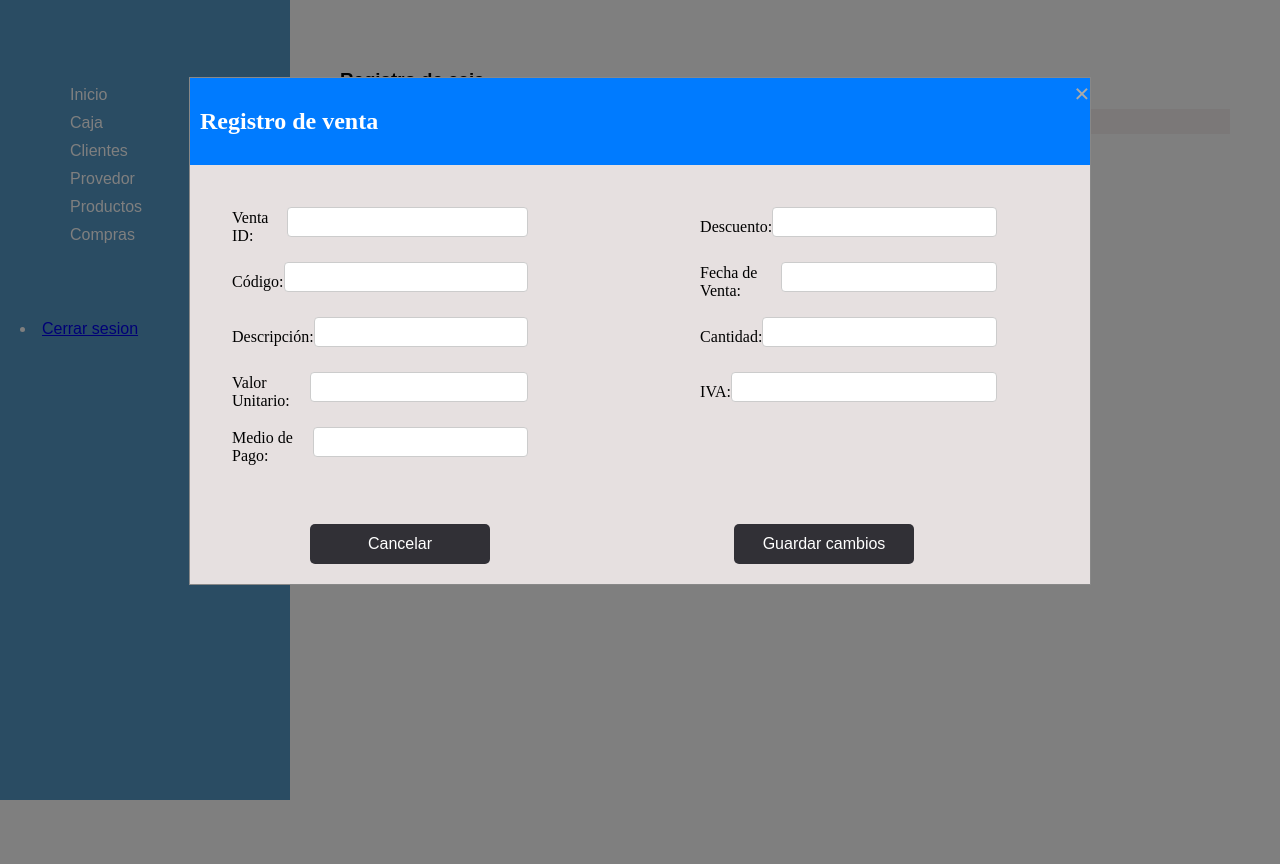
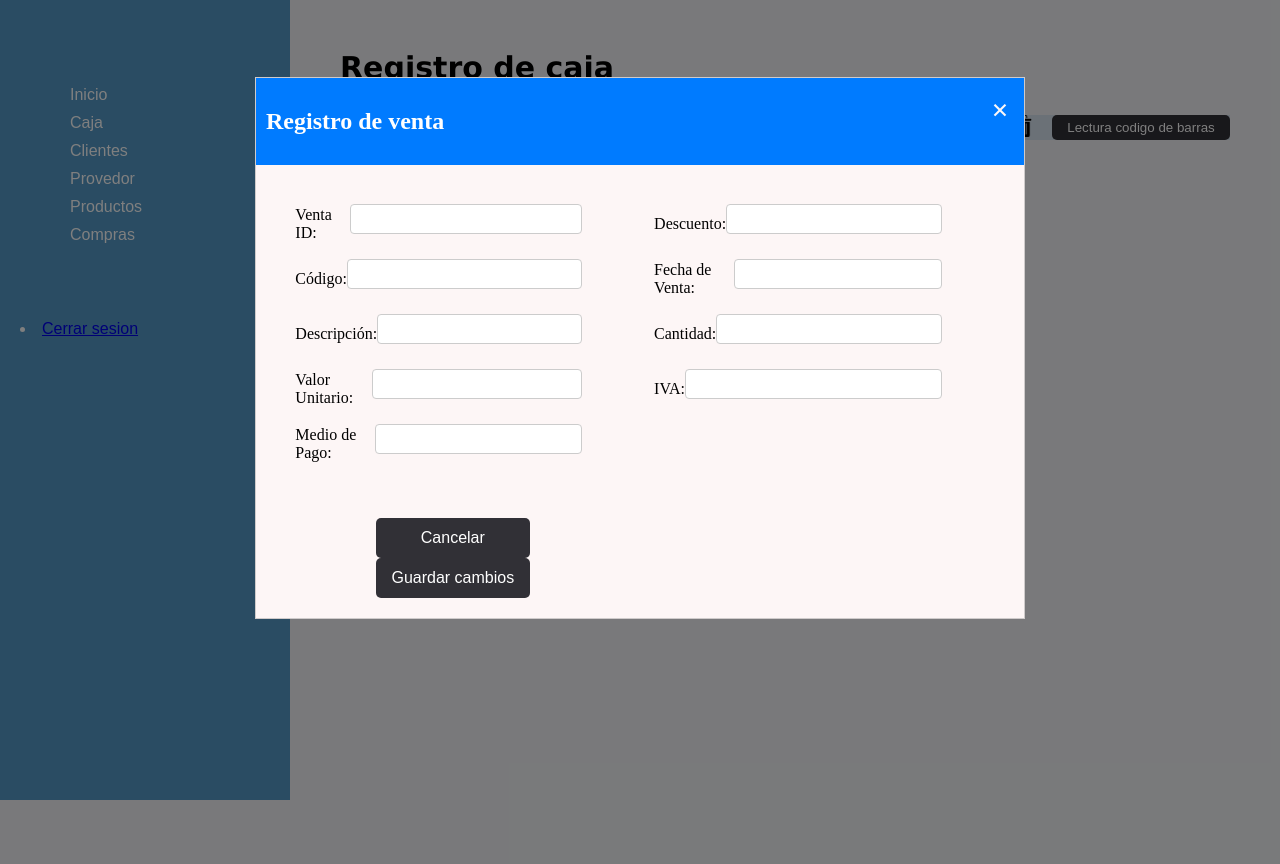
Before and after one commit to MarcelaEC123/Proyecto_web, a Python web app: template aplicativo_pos_hc/aplicativo_pos_hc/templates/caja.html in a window 1280 px wide. Run offline with Jinja, Linux system fonts and the light colour scheme; the template is opened without the code that fills it, so the values that code supplies are empty.

Commit message:
Ajustes_registro_Caja

```diff
--- a/aplicativo_pos_hc/aplicativo_pos_hc/templates/caja.html
+++ b/aplicativo_pos_hc/aplicativo_pos_hc/templates/caja.html
@@ -30,9 +30,9 @@
             <!-- Contenido principal -->
             <h3>Registro de caja</h3>
             <div class="horizontal-bar">
-                <img src="./images/agregar.png" alt="agregar" onclick="openModal()">
-                <img src="./images/Eliminar.png" alt="Eliminar">
-                <img src="./images/codigoBarras.png" alt="lector">
+                <img src="images/agregar.png" alt="agregar" class="icon" onclick="openModal()">
+                <img src="images/Eliminar.png" alt="Eliminar" class="icon">
+                <button type="button" class="lector">Lectura codigo de barras</button>
             </div>
         </div>
 
--- a/aplicativo_pos_hc/aplicativo_pos_hc/templates/principal.css
+++ b/aplicativo_pos_hc/aplicativo_pos_hc/templates/principal.css
@@ -1,7 +1,7 @@
 body {
     margin: 0;
     font-family: Arial, sans-serif;
-    background-color: #ffffff; /* Fondo blanco */
+    background-color: #f3f4f7; /* Fondo blanco */
 }
 
 .wrapper {
@@ -39,6 +39,12 @@
     margin-top: 0;
 }
 
+.content h3{
+    margin-top: 0;
+    font-family: Verdana, Geneva, Tahoma, sans-serif;
+    font-size: 30px;
+}
+
 /* Imagen a la derecha como línea de agua */
 .watermark {
     position: fixed;
@@ -48,10 +54,31 @@
     opacity: 0.3; /* Opacidad baja */
 }
 
+
 .horizontal-bar {
-    background-color: #f7f2f2;
+    background-color: #d8e4f0;
     height: 25px;
     width: 100%; /* Esto asegura que la barra abarque todo el ancho */
+    display: flex;
+    justify-content: flex-end;
+}
+
+.horizontal-bar img {
+    width: 22px; /* Establece el ancho deseado */
+    height: 22px; /* Establece la altura deseada */
+    margin-right: 2%;
+}
+
+.horizontal-bar button {
+    width: 20%;
+    height: auto; /* Altura automática para adaptarse al contenido */
+    min-width: 100px; /* Ancho mínimo para asegurar que el texto sea visible */
+    background-color: rgb(49, 48, 54);
+    color: white;
+    border: none;
+    border-radius: 5px;
+    cursor: pointer; /* Cambiar el cursor al pasar sobre el botón */
+    padding: 5px 10px; /* Ajuste del relleno */
 }
 
 .modal-header {
@@ -62,19 +89,19 @@
 
 .form-group {
     display: flex;
-    align-items: center; /* Alinear verticalmente los elementos */
+    align-items: center;
     margin-bottom: 15px;
 }
 
 .label {
-    margin-right: 80px; /* Agregar margen a la derecha del texto */
+    margin-right: 80px;
 }
 
 /* Simplificación de los estilos para las cajas de texto */
 input[type="text"] {
     display: block;
     display: flex;
-    width: 90%; /* Ancho del 100% para que las cajas de texto ocupen todo el ancho disponible */
+    width: 90%;
     padding: 8px;
     margin-bottom: 10px;
     border: 1px solid #ccc;
@@ -95,7 +122,7 @@
     flex-direction: row;
     justify-content: space-between;
 }
-/* Puedes agregar más estilos según necesites */
+
 .modal {
     padding-top: 5%;
     font-family: serif;
@@ -110,19 +137,20 @@
 }
 
 .modal-content {
-    background-color: #e6e0e0;
+    background-color: #fdf6f6;
     margin: 1% auto;
     padding-bottom: 20px;
-    border: 1px solid #888;
-    width: 80%;
+    border: 1px solid #cfcbcb;
+    width: 60%;
     max-width: 900px;
-
 }
 
 .close {
-    color: #aaa;
+    color: #fcf8f8;
     float: right;
-    font-size: 28px;
+    padding-right: 2%;
+    padding-top: 2%;
+    font-size: 30px;
     font-weight: bold;
 }
 
@@ -132,8 +160,6 @@
     text-decoration: none;
     cursor: pointer;
 }
-
-
 
 .btn-default {
     width: 20%; /* Ancho de cada botón */
```
Also changed, not shown: aplicativo_pos_hc/aplicativo_pos_hc/templates/images/Eliminar.png (renamed from aplicativo_pos_hc/aplicativo_pos_hc/images/Eliminar.png), aplicativo_pos_hc/aplicativo_pos_hc/templates/images/agregar.png (renamed from aplicativo_pos_hc/aplicativo_pos_hc/images/agregar.png), aplicativo_pos_hc/aplicativo_pos_hc/templates/images/codigoBarras.png (renamed from aplicativo_pos_hc/aplicativo_pos_hc/images/codigoBarras.png), aplicativo_pos_hc/aplicativo_pos_hc/templates/images/logo.png (renamed from aplicativo_pos_hc/aplicativo_pos_hc/images/logo.png).
